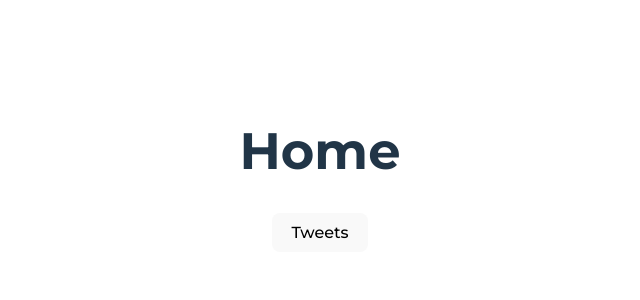
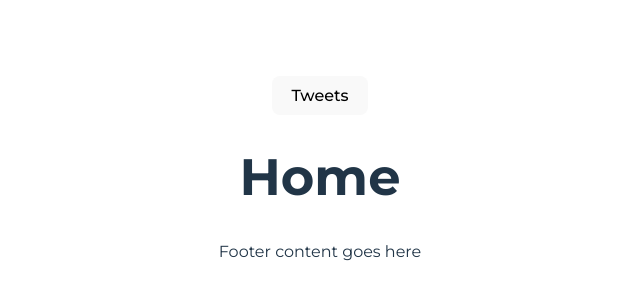
Before and after one commit to kyzym/twit-cards, a React (Vite) app: page / in a window 1280 px wide. Shown: the part 230-530 px from the top of the page, without its empty margins (320-960 px from the left). Built offline with nearby package versions, Linux system fonts and the light colour scheme.

Commit message:
feat: add shared layout 04/15/2023 10:43:34

```diff
--- a/src/App.jsx
+++ b/src/App.jsx
@@ -1,6 +1,3 @@
-// import { useState } from "react";
-// import reactLogo from "./assets/react.svg";
-// import viteLogo from "/vite.svg";
 import "./App.css";
 
 import React from "react";
@@ -10,23 +7,25 @@ import {
   Routes,
   Navigate,
 } from "react-router-dom";
-// import Tweets from "./pages/TwitsPage";
 import { Home } from "./pages/HomePage/HomePage";
 import { Tweets } from "./pages/TweetsPage/TweetsPage";
 import { GlobalStyles } from "./assets/global/GlobalStyles";
 import { theme } from "./assets/global/theme";
 import { ThemeProvider } from "styled-components";
+import { SharedLayout } from "./assets/components/SharedLayout/SharedLayout";
 
 function App() {
   return (
     <ThemeProvider theme={theme}>
       <GlobalStyles />
       <Router>
-        <Routes>
-          <Route path="/" element={<Home />} />
-          <Route path="/tweets" element={<Tweets />} />
-          <Route path="*" element={<Navigate to="/" />} />
-        </Routes>
+        <SharedLayout>
+          <Routes>
+            <Route path="/" element={<Home />} />
+            <Route path="/tweets" element={<Tweets />} />
+            <Route path="*" element={<Navigate to="/" />} />
+          </Routes>
+        </SharedLayout>
       </Router>
     </ThemeProvider>
   );
--- /dev/null
+++ b/src/assets/components/SharedLayout/Footer.jsx
@@ -0,0 +1,9 @@
+import React from "react";
+
+export const Footer = () => {
+  return (
+    <footer>
+      <p>Footer content goes here</p>
+    </footer>
+  );
+};
--- /dev/null
+++ b/src/assets/components/SharedLayout/Header.jsx
@@ -0,0 +1,19 @@
+// src/components/SharedLayout/Header.js
+import React from "react";
+import { useLocation } from "react-router-dom";
+import { useHeaderHandlers } from "../../helpers/handlers";
+
+export const Header = () => {
+  const location = useLocation();
+  const { navigateToTweets, navigateToHome } = useHeaderHandlers();
+
+  return (
+    <header>
+      {location.pathname === "/" ? (
+        <button onClick={navigateToTweets}>Tweets</button>
+      ) : location.pathname === "/tweets" ? (
+        <button onClick={navigateToHome}>Back</button>
+      ) : null}
+    </header>
+  );
+};
--- /dev/null
+++ b/src/assets/components/SharedLayout/SharedLayout.jsx
@@ -0,0 +1,13 @@
+import React from "react";
+import { Header } from "./header";
+import { Footer } from "./footer";
+
+export const SharedLayout = ({ children }) => {
+  return (
+    <div>
+      <Header />
+      <main>{children}</main>
+      <Footer />
+    </div>
+  );
+};
--- a/src/assets/components/UserList/UserList.jsx
+++ b/src/assets/components/UserList/UserList.jsx
@@ -24,7 +24,7 @@ export const UsersList = () => {
         <TweetCard key={user.id} user={user} />
       ))}
       <FollowButtonStyled disabled={!hasMore} onClick={loadMore}>
-        {hasMore ? "Load More" : "That's All"}
+        {hasMore ? "Load More" : "That's All😲"}
       </FollowButtonStyled>
     </StyledUserList>
   );
--- a/src/assets/components/buttons/FollowButton/FollowButton.styled.jsx
+++ b/src/assets/components/buttons/FollowButton/FollowButton.styled.jsx
@@ -30,7 +30,7 @@ export const FollowButtonStyled = styled.button`
   }
 
   &:disabled {
-    background-color: #766a92;
+    background-color: #9466ff;
     pointer-events: none;
   }
 `;
--- /dev/null
+++ b/src/assets/helpers/handlers.js
@@ -0,0 +1,15 @@
+import { useNavigate } from "react-router-dom";
+
+export const useHeaderHandlers = () => {
+  const navigate = useNavigate();
+
+  const navigateToTweets = () => {
+    navigate("/tweets");
+  };
+
+  const navigateToHome = () => {
+    navigate("/");
+  };
+
+  return { navigateToTweets, navigateToHome };
+};
--- a/src/pages/HomePage/HomePage.jsx
+++ b/src/pages/HomePage/HomePage.jsx
@@ -1,17 +1,9 @@
 import React from "react";
-import { useNavigate } from "react-router-dom";
 
 export const Home = () => {
-  const navigate = useNavigate();
-
-  const handleChangePage = () => {
-    navigate("/tweets");
-  };
-
   return (
     <div>
       <h1>Home</h1>
-      <button onClick={handleChangePage}>Tweets</button>
     </div>
   );
 };
--- a/src/pages/TweetsPage/TweetsPage.jsx
+++ b/src/pages/TweetsPage/TweetsPage.jsx
@@ -4,17 +4,17 @@ import { useNavigate } from "react-router-dom";
 import { UsersList } from "../../assets/components/UserList/UserList";
 
 export const Tweets = () => {
-  const navigate = useNavigate();
+  // const navigate = useNavigate();
 
-  const handleBackClick = () => {
-    navigate("/");
-  };
+  // const handleBackClick = () => {
+  //   navigate("/");
+  // };
 
   return (
     <div>
       <h3>Tweets page</h3>
       <UsersList />
-      <button onClick={handleBackClick}>Home</button>
+      {/* <button onClick={handleBackClick}>Back</button> */}
     </div>
   );
 };
```
